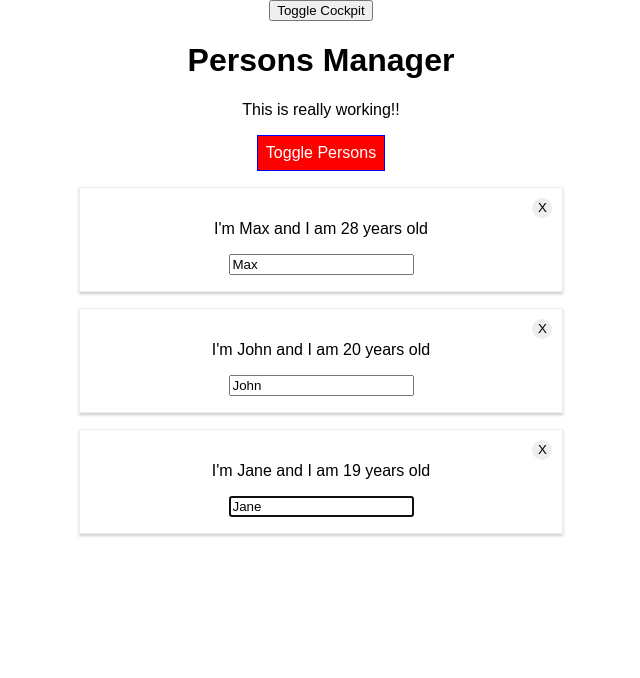
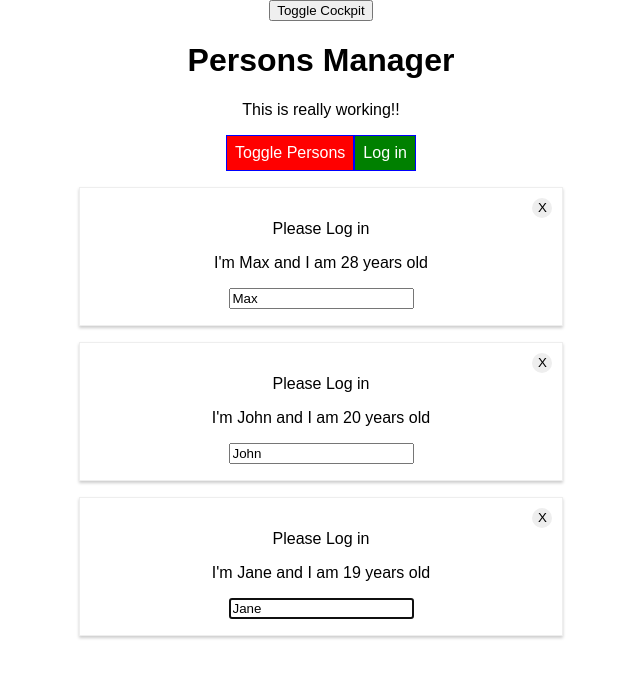
Before and after one commit to Jesuloba-world/my-first-react-app, a React app: page / in a window 1280 px wide. Shown: the top 678 px of the page, without its empty margins (319-959 px from the left). Built offline with nearby package versions, Linux system fonts and the light colour scheme.

Commit message:
wrapping up React deep dive

```diff
--- a/src/components/Cockpit/Cockpit.js
+++ b/src/components/Cockpit/Cockpit.js
@@ -1,9 +1,13 @@
-import React, { useEffect, useRef } from 'react';
+import React, { useEffect, useRef, useContext } from 'react';
 
 import classes from './Cockpit.css';
+import AuthContext from '../../context/auth-context';
 
 const cockpit = (props) => {
     const toggleBtnRef = useRef(null);
+    const authContext  = useContext(AuthContext);
+
+    console.log(authContext.authenticated);
 
     useEffect(() => {
         console.log('[Cockpit.js] useEfect');
@@ -40,6 +44,8 @@
             <button ref= {toggleBtnRef} className={btnClass} onClick={props.toggle} >
                 Toggle Persons
             </button>
+            { <button onClick={authContext.login} >Log in</button> }
+
         </div>
     );
 }
--- a/src/components/Persons/Person/Person.js
+++ b/src/components/Persons/Person/Person.js
@@ -4,6 +4,7 @@
 import Aux from '../../../hoc/Aux';
 import withClass from '../../../hoc/withClass';
 import classes from './Person.css';
+import AuthContext from '../../../context/auth-context';
 
 
 class Person extends Component {
@@ -12,9 +13,11 @@
         this.inputElementRef = React.createRef();
     }
 
+    static contextType = AuthContext;
+
     componentDidMount () {
-        //this.inputElement.focus();
         this.inputElementRef.current.focus();
+        console.log(this.context.authenticated);
     }
 
     render() {
@@ -22,11 +25,11 @@
 
         return (
             <Aux>
+                { this.context.authenticated ? <p>Authenticated!</p> : <p>Please Log in</p> }
                 <p>I'm {this.props.name} and I am {this.props.age} years old</p>
                 <p>{this.props.children}</p>
 
                 <input
-                    //ref = {(inputEl) => {this.inputElement = inputEl}}
                     ref = {this.inputElementRef}
                     type="text"
                     onChange={this.props.changed}
--- a/src/components/Persons/Persons.js
+++ b/src/components/Persons/Persons.js
@@ -1,7 +1,6 @@
 import React, { PureComponent } from 'react';
 
 import Person from './Person/Person';
-
 
 
 class Persons extends PureComponent {
--- a/src/containers/App.js
+++ b/src/containers/App.js
@@ -5,6 +5,7 @@
 import Cockpit from '../components/Cockpit/Cockpit';
 import withClass from '../hoc/withClass';
 import Aux from '../hoc/Aux';
+import AuthContext from '../context/auth-context';
 
 
 class App extends Component {
@@ -22,7 +23,8 @@
     ],
     showPersons: false,
     showCockpit: true,
-    changeCounter: 0
+    changeCounter: 0,
+    authenticated: false
   };
 
   static getDerivedStateFromProps(props, state) {
@@ -77,6 +79,10 @@
     this.setState({showPersons: !doesShow});
   }
 
+  loginHandler = () => {
+    this.setState({authenticated: true});
+  }
+
   render() {
     console.log("[App.js] render");
 
@@ -87,6 +93,7 @@
             persons = {this.state.persons}
             delete = {this.deletePersonHandler}
             changed = {this.nameChangedHandler}
+            isAuthenticated = {this.state.authenticated}
           />
     }
 
@@ -100,6 +107,10 @@
             })
           }} >Toggle Cockpit</button>
 
+          <AuthContext.Provider value={{
+            authenticated: this.state.authenticated,
+            login: this.loginHandler
+          }} >
             {this.state.showCockpit ? (
               <Cockpit
                 title = {this.props.appTitle}
@@ -109,6 +120,7 @@
               /> ) : null
             }
             {persons}
+          </AuthContext.Provider>
         </Aux>
     );
   }
--- /dev/null
+++ b/src/context/auth-context.js
@@ -0,0 +1,8 @@
+import React from 'react';
+
+const authContext = React.createContext({
+    authenticated: false,
+    login: () => {}
+});
+
+export default authContext;
```
Lines whose indentation alone changed are shown as unchanged.
